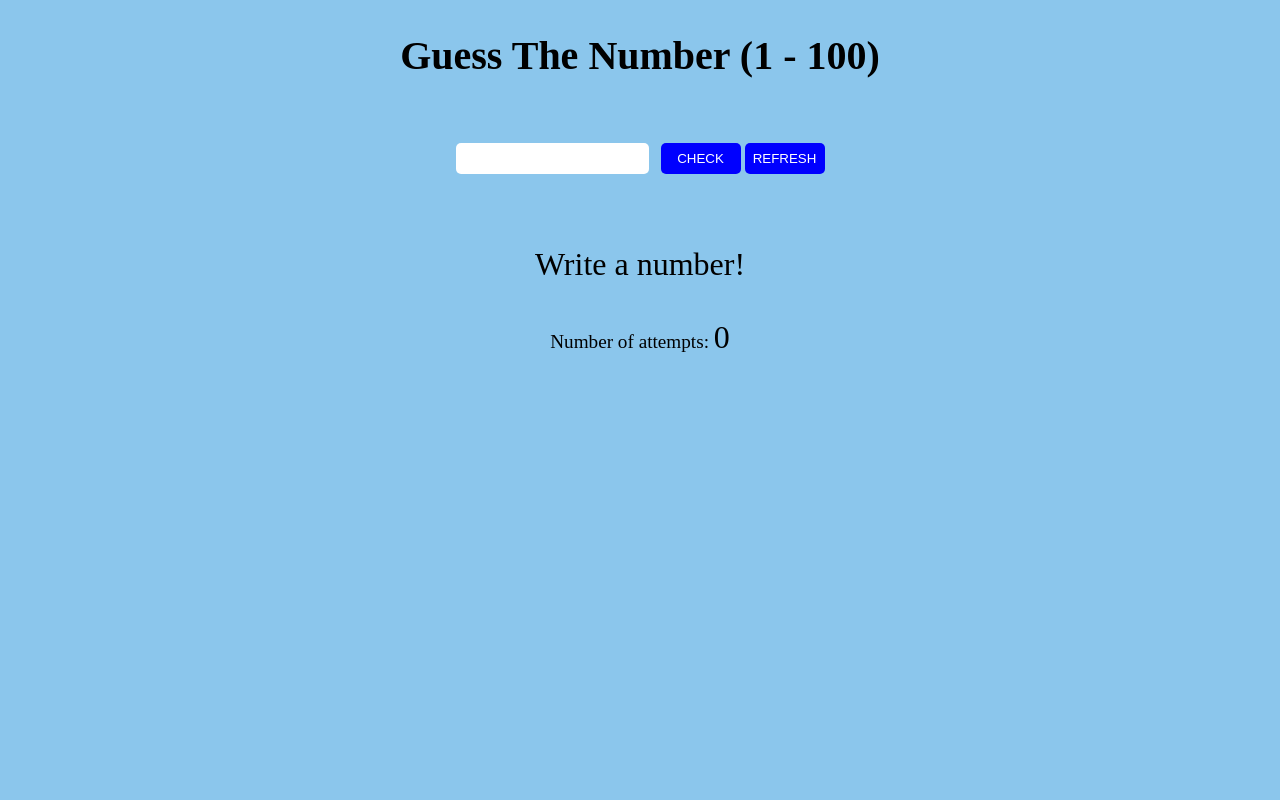
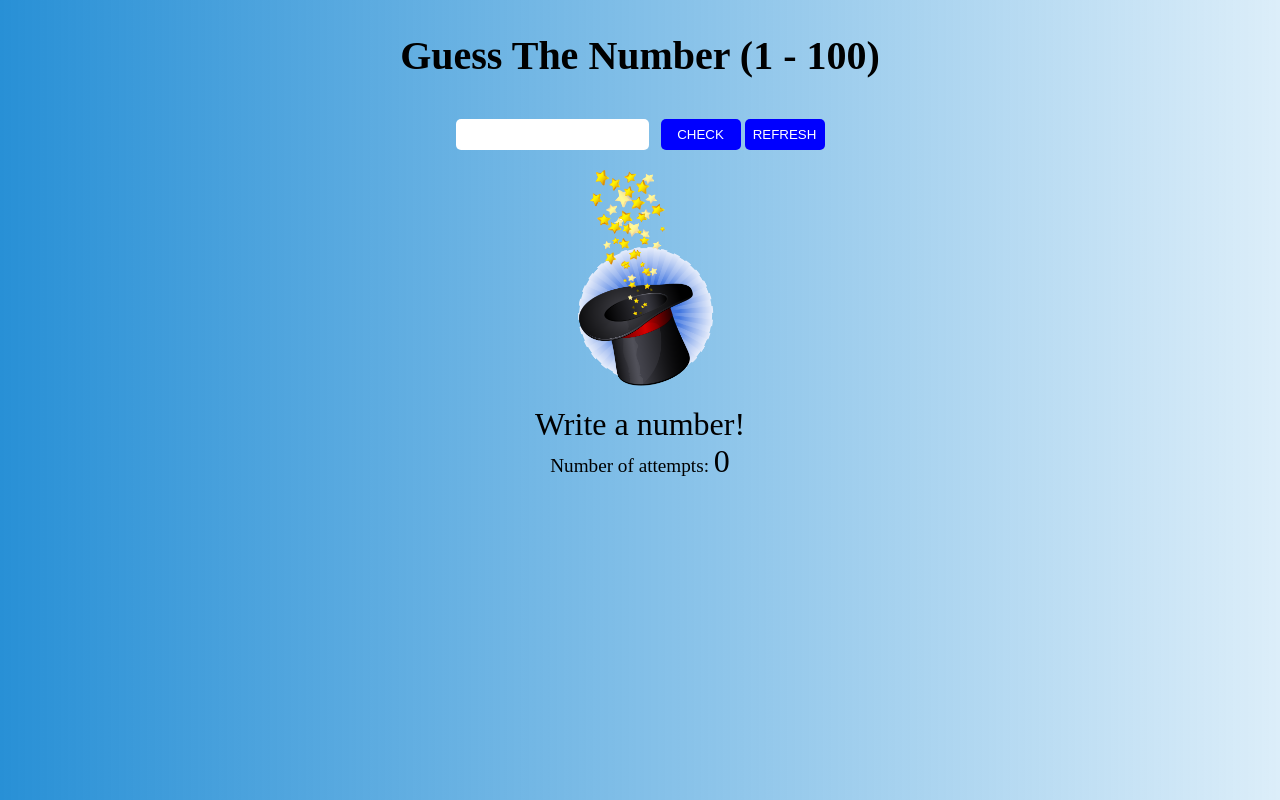
Before and after one commit to HKavci/Find-The-Name-Game, a plain HTML site: page index.html in a window 1280 px wide. Drawn offline with Linux system fonts and the light colour scheme.

Commit message:
resim eklendi.

```diff
--- a/index.html
+++ b/index.html
@@ -10,13 +10,14 @@
 <body>
     <h2 class="baslik">Guess The Number (1 - 100)</h2>
     <label for="input-number"></label>
+    <div>
     <input type="text" name="number" id="input-number"> &#160
     <input type="button" id="btn" value="CHECK">
     <input type="button" id="refresh" value="REFRESH">
-    <br><br><br><br><br>
+    </div>
+    <img id="hat" src="./image.png" alt="magic hat">
     <p class="komut">Write a number!</p>
     <p class="ilave"></p>
-    <br><br>
     <p class="attempt">Number of attempts: <span>0</span></p>
     <script src="./index.js"></script>
 </body>
--- a/style.css
+++ b/style.css
@@ -5,18 +5,24 @@
 }
 
 body {
+    display: flex;
+    flex-direction: column;
     background-color: #8BC6EC;
-    /* background-image: linear-gradient(135deg, #8BC6EC 0%, #9599E2 100%); */
-
-    /* background-repeat: no-repeat */
-    text-align: center;
+    background: linear-gradient(
+    to right, rgb(40, 144, 214), rgba(139, 198, 236, 0.3));
+    justify-content: center;
+    align-items: center;
 }
 
 .baslik {
     margin-top: 2rem;
-    margin-bottom: 2rem;
+    margin-bottom: .5rem;
     font-size: 2.5rem;
+}
 
+#hat {
+    margin: 1rem auto;
+    width: 12rem;
 }
 
 #input-number {
```
Also changed, not shown: image.png (added).
